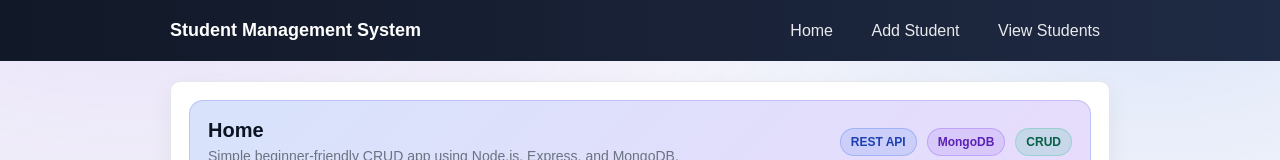
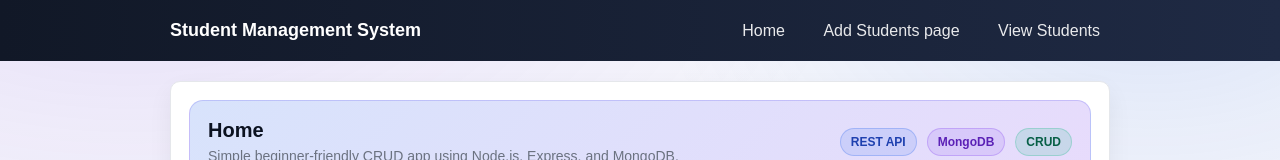
Before and after one commit to GowthamM49/student-management-system, a website: page frontend/index.html in a window 1280 px wide. Shown: the top 160 px of the page. Drawn offline with Linux system fonts and the light colour scheme.

Commit message:
test auto deploy

```diff
--- a/frontend/index.html
+++ b/frontend/index.html
@@ -12,7 +12,7 @@
         <h1>Student Management System</h1>
         <nav>
           <a href="index.html">Home</a>
-          <a href="add.html">Add Student</a>
+          <a href="add.html">Add Students page</a>
           <a href="view.html">View Students</a>
         </nav>
       </div>
```
